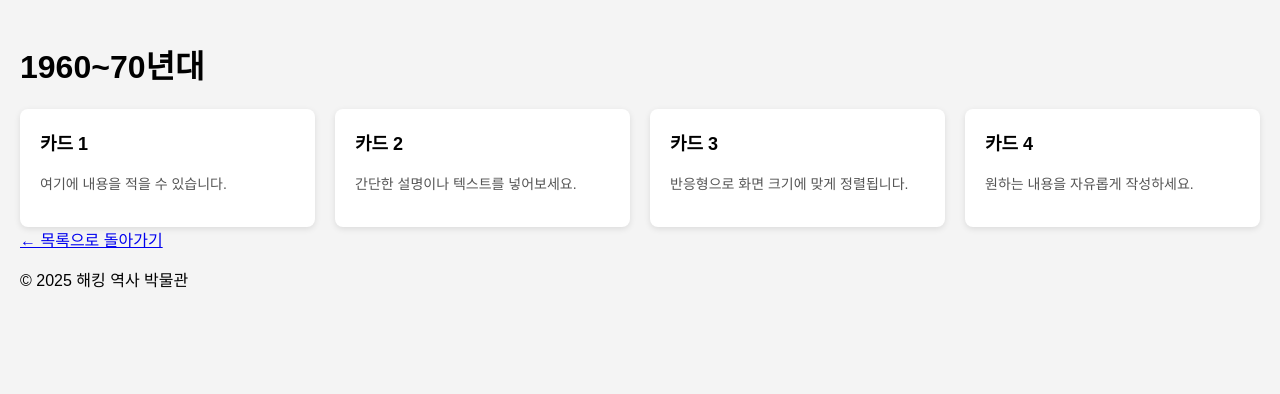
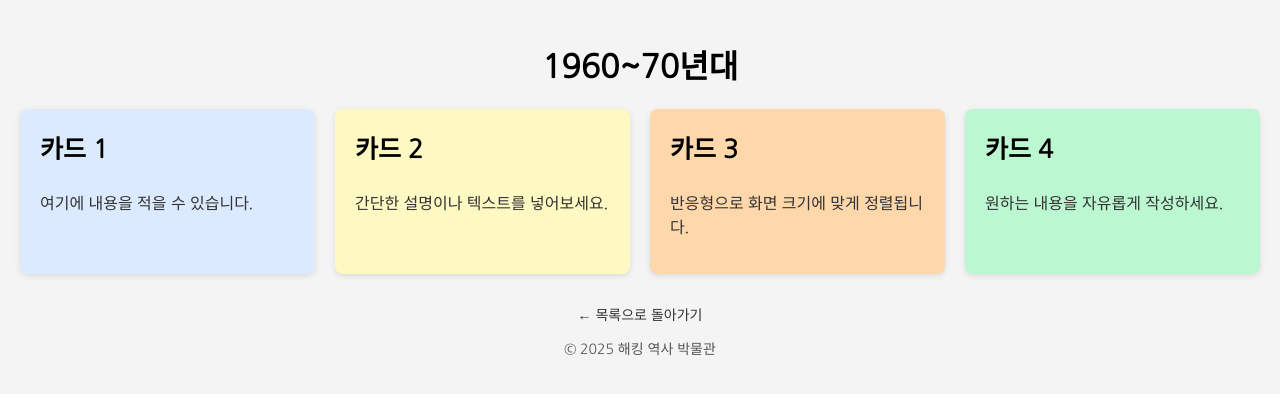
Before and after one commit to kimkhj12/WebProgramming25-Submit, a plain HTML site: page 1960s.html in a window 1280 px wide. Drawn offline with Linux system fonts and the light colour scheme.

Commit message:
Add files via upload

```diff
--- a/1960s.html
+++ b/1960s.html
@@ -3,12 +3,18 @@
 <head>
   <meta charset="UTF-8">
   <title>1960s</title>
+  <!-- 구글 폰트 불러오기 -->
+  <link href="https://fonts.googleapis.com/css2?family=Nanum+Gothic&family=Nanum+Myeongjo&display=swap" rel="stylesheet">
   <style>
     body {
-      font-family: Arial, sans-serif;
+      font-family: 'Nanum Gothic', sans-serif;
       margin: 0;
       padding: 20px;
       background: #f4f4f4;
+    }
+    h1 {
+      font-family: 'Nanum Gothic', sans-serif;
+      text-align: center;
     }
     .container {
       display: grid;
@@ -16,25 +22,42 @@
       gap: 20px;
     }
     .card {
-      background: white;
       border-radius: 8px;
       padding: 20px;
       box-shadow: 0 2px 6px rgba(0,0,0,0.1);
     }
     .card h3 {
       margin-top: 0;
-      font-size: 18px;
+      font-family: 'Nanum Gothic', sans-serif;
+      font-size: 25px;
     }
     .card p {
-      font-size: 14px;
-      color: #555;
+      font-family: 'Nanum Myeongjo', serif;
+      font-size: 16px;
+      color: #333;
     }
-    /* 반응형: 화면이 좁아지면 2열 → 1열 */
+    /* 카드별 색상 */
+    .card:nth-child(1) { background: #dbeafe; } /* 연한 블루 */
+    .card:nth-child(2) { background: #fef9c3; } /* 연한 노랑 */
+    .card:nth-child(3) { background: #fed7aa; } /* 연한 주황 */
+    .card:nth-child(4) { background: #bbf7d0; } /* 연한 초록 */
+
+    /* 반응형 */
     @media (max-width: 900px) {
       .container { grid-template-columns: repeat(2, 1fr); }
     }
     @media (max-width: 500px) {
       .container { grid-template-columns: 1fr; }
+    }
+    footer {
+      margin-top: 30px;
+      text-align: center;
+      font-size: 14px;
+      color: #555;
+    }
+    footer a {
+      color: #333;
+      text-decoration: none;
     }
   </style>
 </head>
@@ -58,10 +81,9 @@
       <p>원하는 내용을 자유롭게 작성하세요.</p>
     </div>
   </div>
-   <footer>
-      <a href="blog.html">← 목록으로 돌아가기</a>
-     <p>© <time datetime="2025">2025</time> 해킹 역사 박물관</p>
-    </footer>
+  <footer>
+    <a href="blog.html">← 목록으로 돌아가기</a>
+    <p>© <time datetime="2025">2025</time> 해킹 역사 박물관</p>
+  </footer>
 </body>
-
 </html>
```
